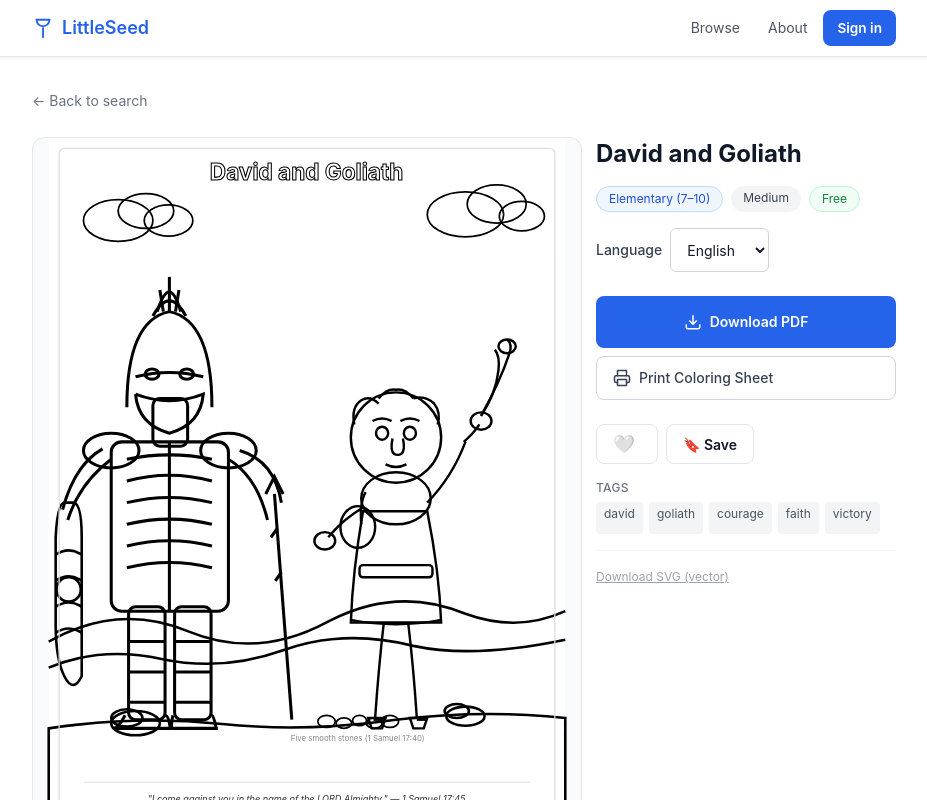
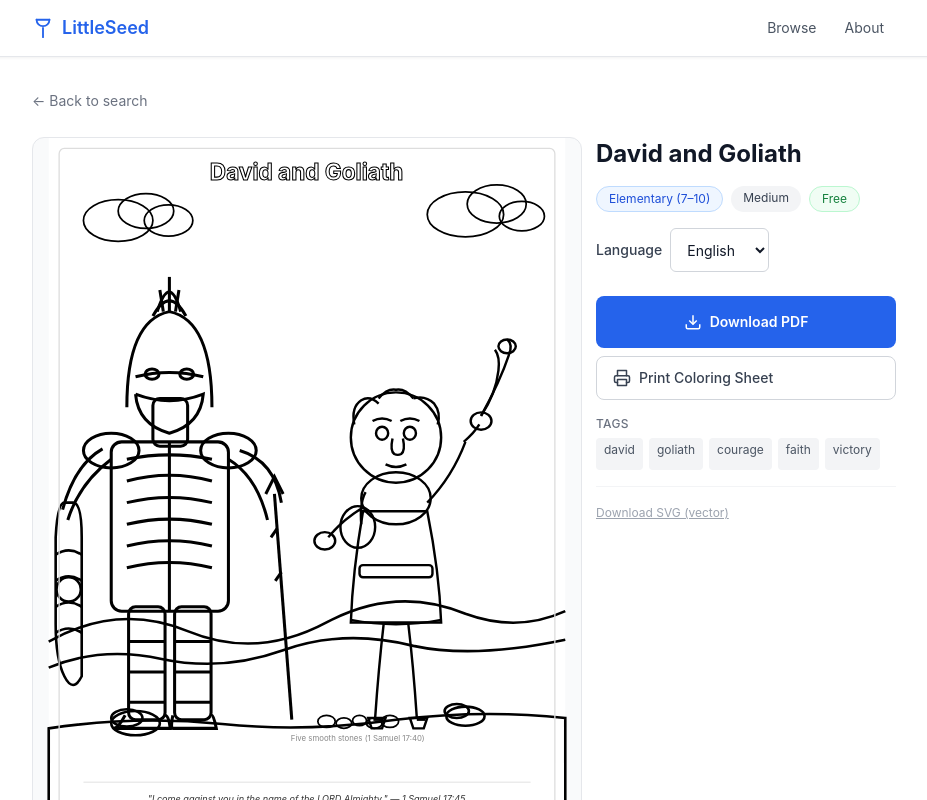
Before and after one commit to thestudioallo-sm/littleseed, a Next.js app: page /sheet/david-goliath-01 in a window 1280 px wide. Shown: the top 800 px of the page, without its empty margins (176-1103 px from the left). Built offline with nearby package versions, Linux system fonts and the light colour scheme.

Commit message:
Remove auth/like/save features for clean deploy

```diff
--- a/app/sheet/[slug]/page.tsx
+++ b/app/sheet/[slug]/page.tsx
@@ -5,8 +5,6 @@ import Link              from 'next/link';
 import { getSheetBySlug } from '@/lib/search';
 import { LanguageSelector } from '@/components/LanguageSelector';
 import { PrintButton }      from '@/components/PrintButton';
-import LikeSaveBar          from '@/components/LikeSaveBar';
-import { getUser, getSheetUserState } from '@/lib/auth';
 import type { LanguageCode } from '@/lib/types';
 import { AGE_GROUP_LABELS, DIFFICULTY_LABELS } from '@/lib/types';
 
@@ -15,8 +13,8 @@ interface SheetPageProps {
   searchParams: { lang?: string };
 }
 
-// Dynamic: needs user auth state
-export const dynamic = 'force-dynamic';
+// Static generation: revalidate once per day
+export const revalidate = 86400;
 
 export async function generateMetadata({
   params, searchParams,
@@ -51,13 +49,6 @@ export default async function SheetPage({ params, searchParams }: SheetPageProps
   const availableLangs  = sheet.all_translations.map(
     (tr) => tr.language_code as LanguageCode
   );
-
-  // Auth state for like/save (null-safe: guests get defaults)
-  const user      = await getUser();
-  const userState = user ? await getSheetUserState(params.slug) : null;
-  const liked     = userState?.liked  ?? false;
-  const saved     = userState?.saved  ?? false;
-  const likes     = userState?.likes  ?? (sheet as any).likes_count ?? 0;
 
   return (
     <>
@@ -186,15 +177,6 @@ export default async function SheetPage({ params, searchParams }: SheetPageProps
               <PrintButton label="Print Coloring Sheet" />
             </div>
 
-            {/* Like / Save */}
-            <LikeSaveBar
-              slug={params.slug}
-              liked={liked}
-              saved={saved}
-              likes={likes}
-              loggedIn={!!user}
-            />
-
             {/* Tags */}
             {sheet.tags.length > 0 && (
               <div>
--- a/components/Header.tsx
+++ b/components/Header.tsx
@@ -1,23 +1,18 @@
 import Link from 'next/link';
-import { getUserProfile } from '@/lib/auth';
-import UserMenu from './UserMenu';
 
-export async function Header() {
-  const user = await getUserProfile();
-
+export function Header() {
   return (
     <header
       className="no-print sticky top-0 z-10 bg-white border-b border-gray-200"
       style={{ boxShadow: '0 1px 3px rgba(0,0,0,0.06)' }}
     >
       <div className="max-w-4xl mx-auto px-4 h-14 flex items-center justify-between">
-        {/* Logo — text only, zero image weight */}
+        {/* Logo */}
         <Link
           href="/"
           className="flex items-center gap-2 font-semibold text-blue-600 text-lg no-underline"
           style={{ minHeight: 44 }}
         >
-          {/* Inline SVG seedling icon — no icon library needed */}
           <svg
             width="22" height="22" viewBox="0 0 24 24"
             fill="none" stroke="currentColor" strokeWidth="2"
@@ -46,7 +41,6 @@ export async function Header() {
           >
             About
           </Link>
-          <UserMenu user={user} />
         </nav>
       </div>
     </header>
```
